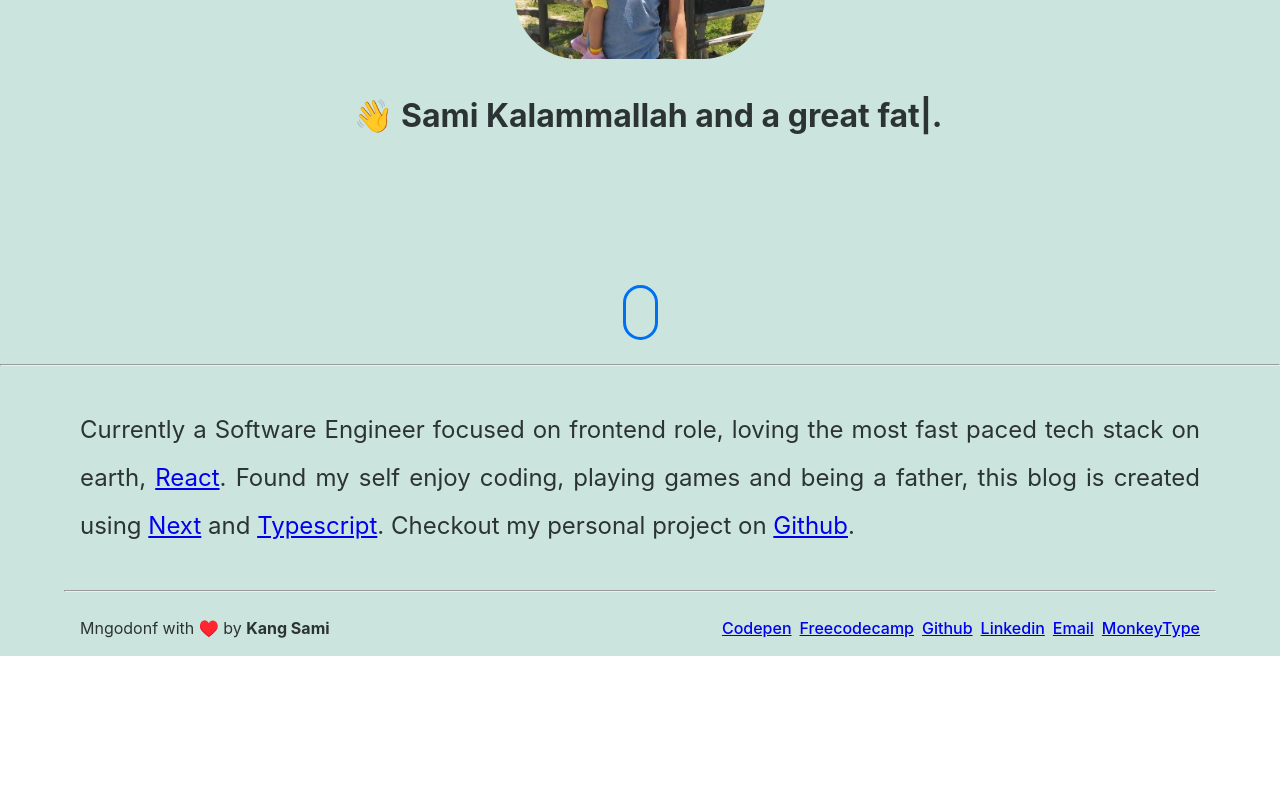
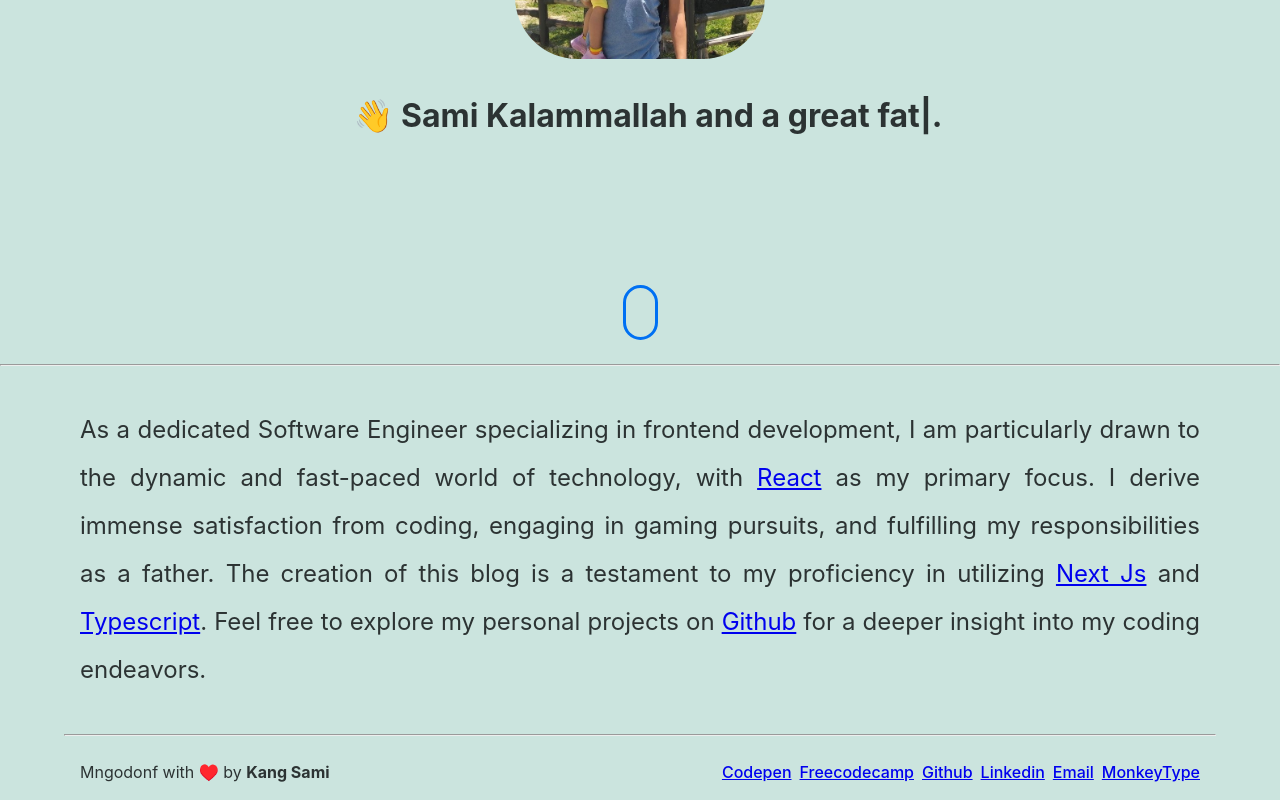
Before and after one commit to SamX23/my-blog, a Next.js app: page / in a window 1280 px wide. Shown: the part 444-1244 px from the top of the page. Before the commit the page ends 1100 px from the top, so only its background shows below. Built offline with nearby package versions, Linux system fonts and the light colour scheme.

Commit message:
chore: update introduction text

```diff
--- a/pages/index.tsx
+++ b/pages/index.tsx
@@ -29,15 +29,18 @@ const Home = () => {
             className={classes.typography}
             id="content"
           >
-            Currently a Software Engineer focused on frontend role, loving the
-            most fast paced tech stack on earth,{" "}
+            As a dedicated Software Engineer specializing in frontend
+            development, I am particularly drawn to the dynamic and fast-paced
+            world of technology, with{" "}
             <a href="https://reactjs.org/" target="_blank" rel="noreferrer">
               React
-            </a>
-            . Found my self enjoy coding, playing games and being a father, this
-            blog is created using{" "}
+            </a>{" "}
+            as my primary focus. I derive immense satisfaction from coding,
+            engaging in gaming pursuits, and fulfilling my responsibilities as a
+            father. The creation of this blog is a testament to my proficiency
+            in utilizing{" "}
             <a href="https://nextjs.org/" target="_blank" rel="noreferrer">
-              Next
+              Next Js
             </a>{" "}
             and{" "}
             <a
@@ -47,7 +50,9 @@ const Home = () => {
             >
               Typescript
             </a>
-            . Checkout my personal project on <Link href="/about">Github</Link>.
+            . Feel free to explore my personal projects on{" "}
+            <Link href="/about">Github</Link> for a deeper insight into my
+            coding endeavors.
           </Typography>
         </Grid>
       </Grid>
```
